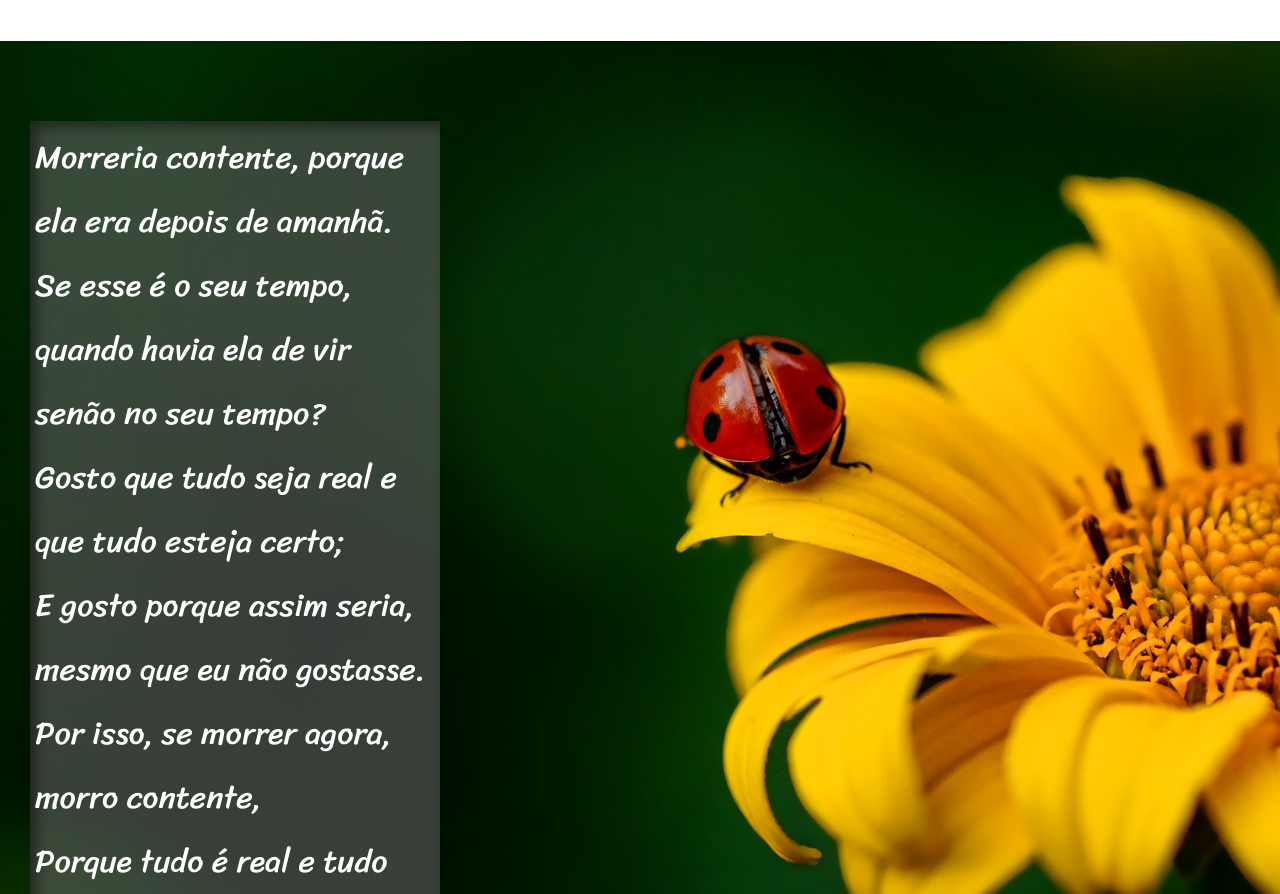
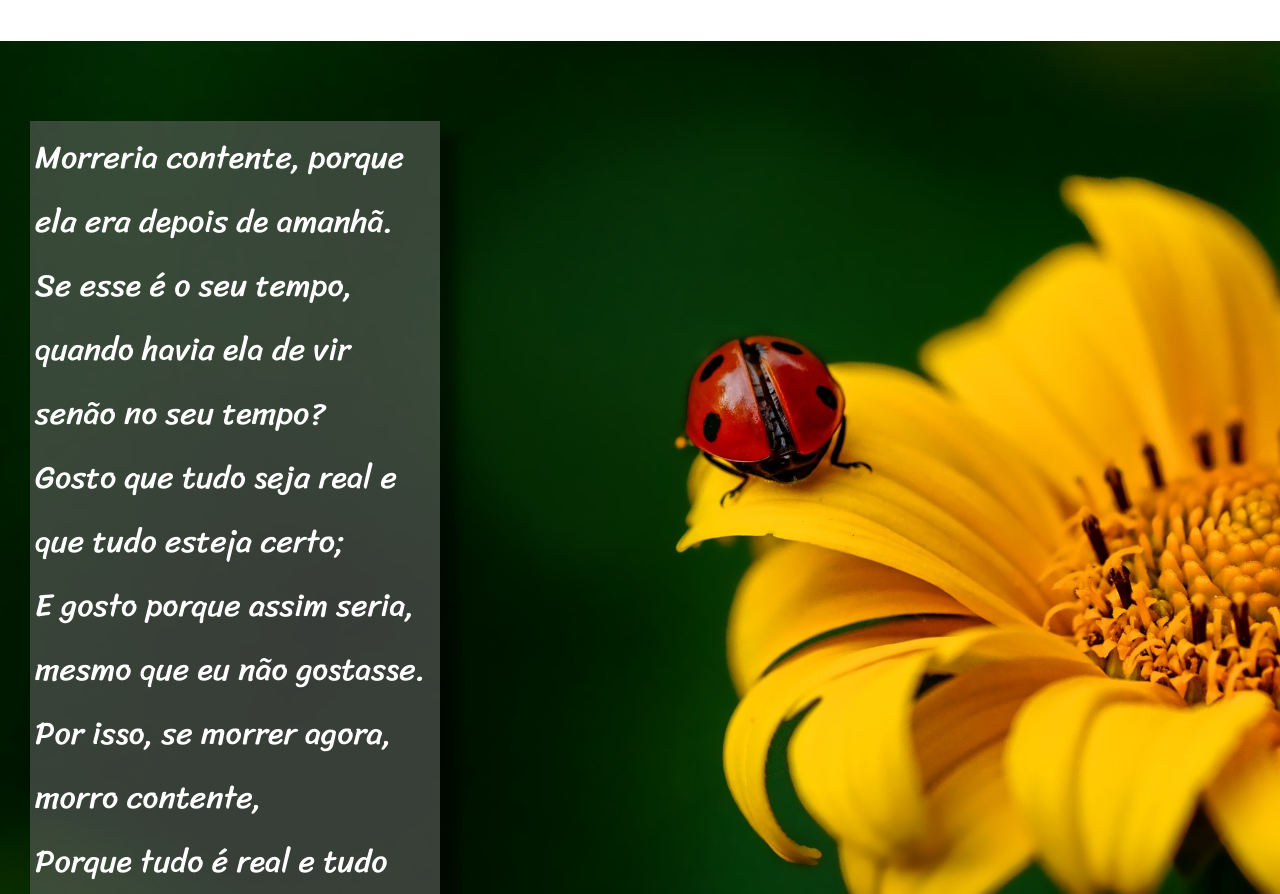
Before and after one commit to RicardoPinheiroDev/Projeto_02-Efeito_Parallax_html, a plain HTML site: page index.html in a window 1280 px wide. Shown: the part 780-1674 px from the top of the page. Drawn offline with Linux system fonts and the light colour scheme.

Commit message:
update nas sombras

```diff
--- a/css/style.css
+++ b/css/style.css
@@ -72,7 +72,7 @@ section.imagem > p {
     display: inline-block;
     padding: 5px;
     background-color:  rgba(109, 110, 109, 0.514);
-    box-shadow: inset  6px 6px 13px 0px rgba(0, 0, 0, 0.473);
+    box-shadow: 15px 14px 12px 2px rgba(0, 0, 0, 0.473);
 
 }
 
```
